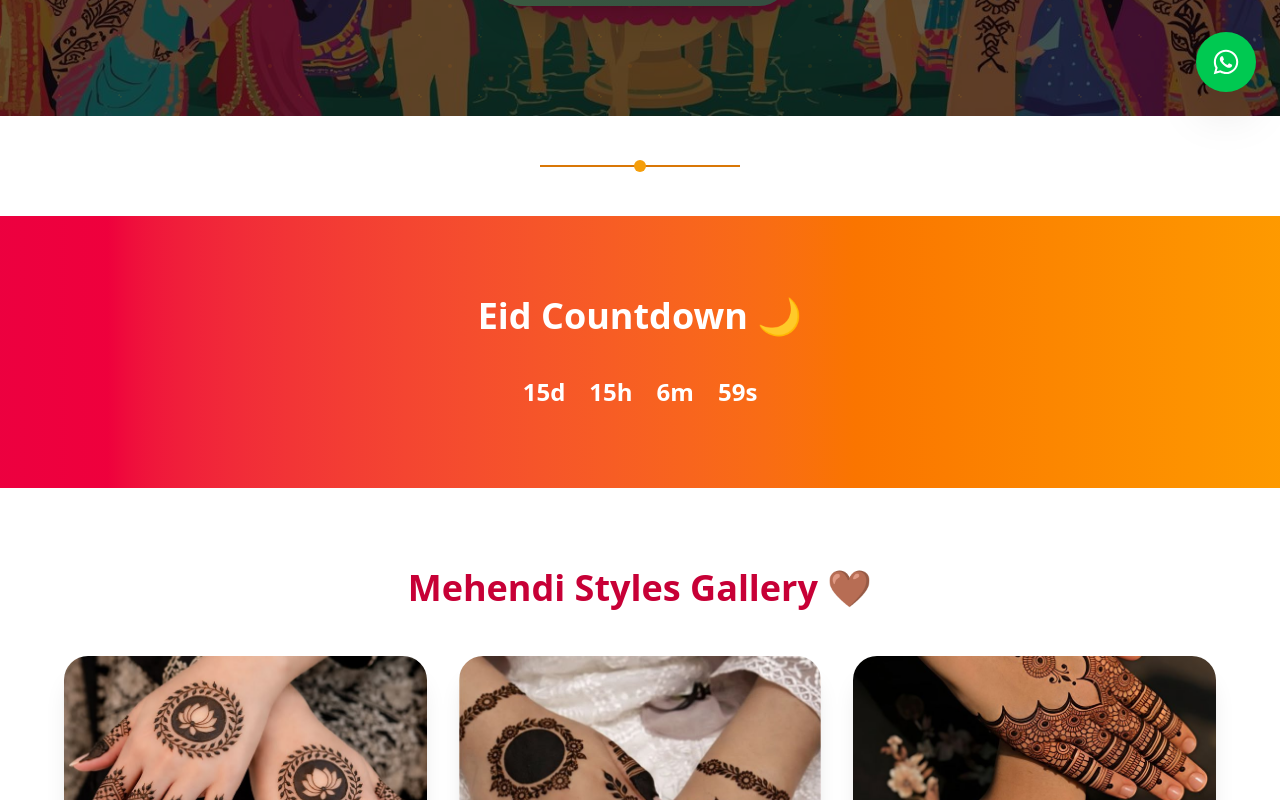
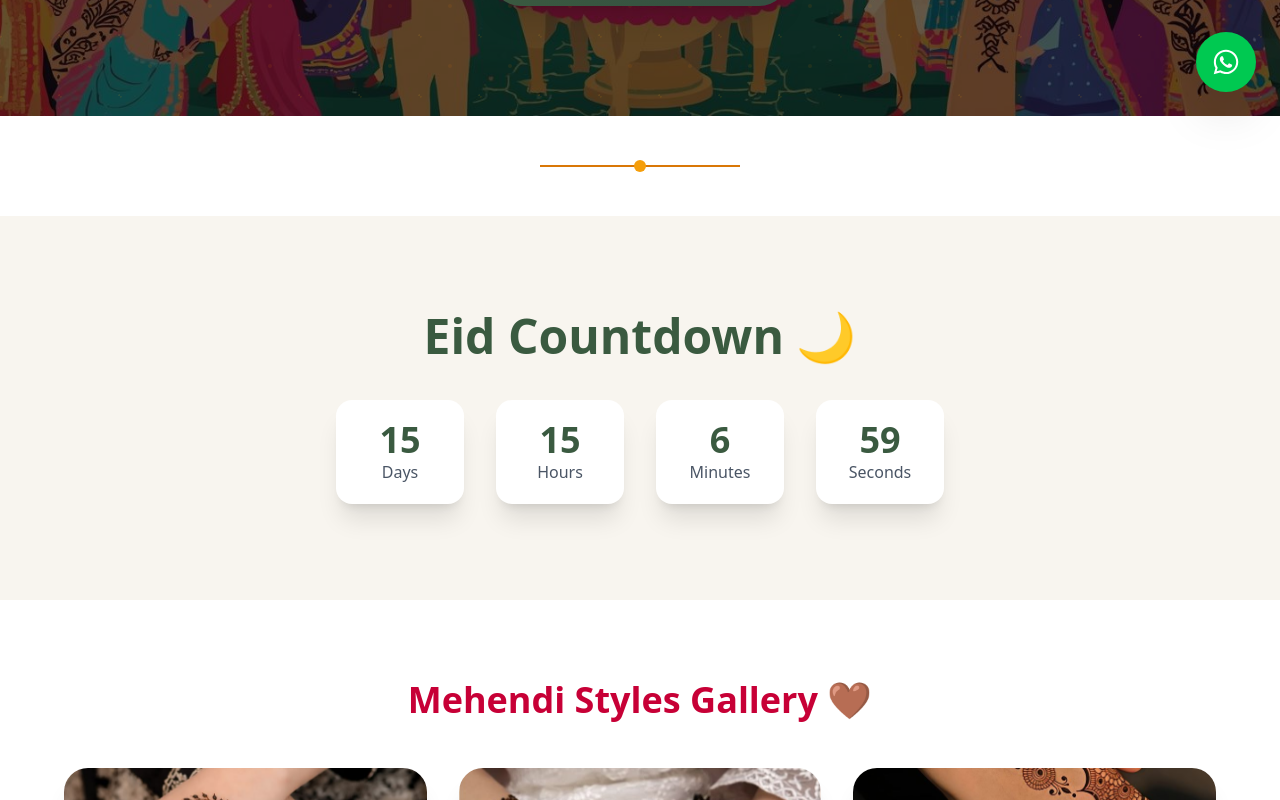
Before and after one commit to JannatulLima9575/henna_fest_2026, a Next.js app: page / in a window 1280 px wide. Shown: the part 684-1484 px from the top of the page. Built offline with nearby package versions, Linux system fonts and the light colour scheme.

Commit message:
added polishing to counter section

```diff
--- a/components/Countdown.tsx
+++ b/components/Countdown.tsx
@@ -3,6 +3,7 @@
 import { useEffect, useState } from "react";
 
 const Countdown = () => {
+
   const eventDate = new Date("March 17, 2026 11:00:00").getTime();
   const [timeLeft, setTimeLeft] = useState(eventDate - new Date().getTime());
 
@@ -20,16 +21,61 @@ const Countdown = () => {
   const seconds = Math.floor((timeLeft / 1000) % 60);
 
   return (
-    <section className="py-20 bg-gradient-to-r from-rose-600 to-amber-500 text-white text-center">
-      <h2 className="text-4xl font-bold mb-10">Eid Countdown 🌙</h2>
 
-      <div className="flex justify-center gap-6 text-2xl font-semibold">
-        <div>{days}d</div>
-        <div>{hours}h</div>
-        <div>{minutes}m</div>
-        <div>{seconds}s</div>
+    <section className="py-16 md:py-24 bg-[#f8f5ef] text-center">
+
+      {/* Title */}
+      <h2 className="text-3xl md:text-5xl font-serif font-bold mb-10 text-[#3a5a40]">
+        Eid Countdown 🌙
+      </h2>
+
+      {/* Countdown Cards */}
+      <div className="flex flex-wrap justify-center gap-4 md:gap-8">
+
+        {/* Days */}
+        <div className="bg-white shadow-xl rounded-2xl px-6 py-5 w-24 md:w-32">
+          <div className="text-2xl md:text-4xl font-bold text-[#3a5a40]">
+            {days}
+          </div>
+          <div className="text-sm md:text-base text-gray-600">
+            Days
+          </div>
+        </div>
+
+        {/* Hours */}
+        <div className="bg-white shadow-xl rounded-2xl px-6 py-5 w-24 md:w-32">
+          <div className="text-2xl md:text-4xl font-bold text-[#3a5a40]">
+            {hours}
+          </div>
+          <div className="text-sm md:text-base text-gray-600">
+            Hours
+          </div>
+        </div>
+
+        {/* Minutes */}
+        <div className="bg-white shadow-xl rounded-2xl px-6 py-5 w-24 md:w-32">
+          <div className="text-2xl md:text-4xl font-bold text-[#3a5a40]">
+            {minutes}
+          </div>
+          <div className="text-sm md:text-base text-gray-600">
+            Minutes
+          </div>
+        </div>
+
+        {/* Seconds */}
+        <div className="bg-white shadow-xl rounded-2xl px-6 py-5 w-24 md:w-32">
+          <div className="text-2xl md:text-4xl font-bold text-[#3a5a40]">
+            {seconds}
+          </div>
+          <div className="text-sm md:text-base text-gray-600">
+            Seconds
+          </div>
+        </div>
+
       </div>
+
     </section>
+
   );
 };
 
```
